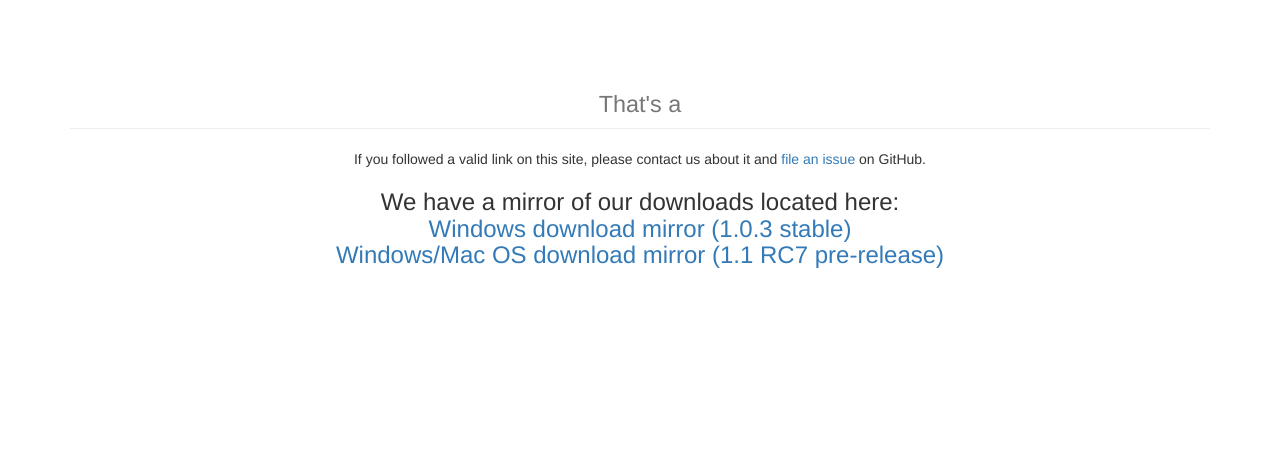
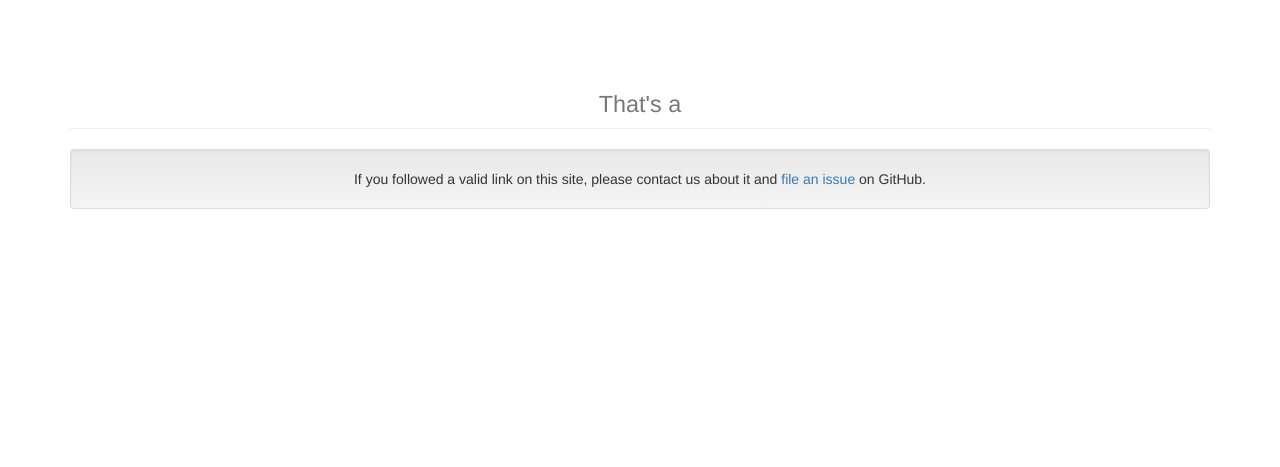
Before and after one commit to LMMS/lmms.io, a PHP site: template templates/errorpage.twig in a window 1280 px wide. Shown: the top 467 px of the page. Run offline with PHP 8.4, Linux system fonts and the light colour scheme; the template is opened without the code that fills it, so the values that code supplies are empty; some libraries are stand-ins or nearby versions; some web fonts are replaced.

Commit message:
Remove hard-coded download links in error page
Lukas added a github link to the downloads error page, which should be
sufficient for now.

Also sunk the message into a "well" styled div.

```diff
--- a/templates/errorpage.twig
+++ b/templates/errorpage.twig
@@ -4,10 +4,7 @@
 
 <h1 class="text-center page-header">{{ message }}<br>
 <small>That's a {{ code }}</small></h1>
-<div class="text-center">If you followed a valid link on this site, please contact us about it and <a href="//github.com/LMMS/lmms.io/issues/new">file an issue</a> on GitHub.
-<h3>We have a mirror of our downloads located here:<br>
-<a href="https://github.com/LMMS/lmms/releases/tag/v1.0.3">Windows download mirror (1.0.3 stable)</a><br>
-<a href="https://github.com/LMMS/lmms/releases/tag/v1.0.96">Windows/Mac OS download mirror (1.1 RC7 pre-release)</a></h3>
+<div class="well text-center">If you followed a valid link on this site, please contact us about it and <a href="//github.com/LMMS/lmms.io/issues/new">file an issue</a> on GitHub.
 </div>
 
 
```
